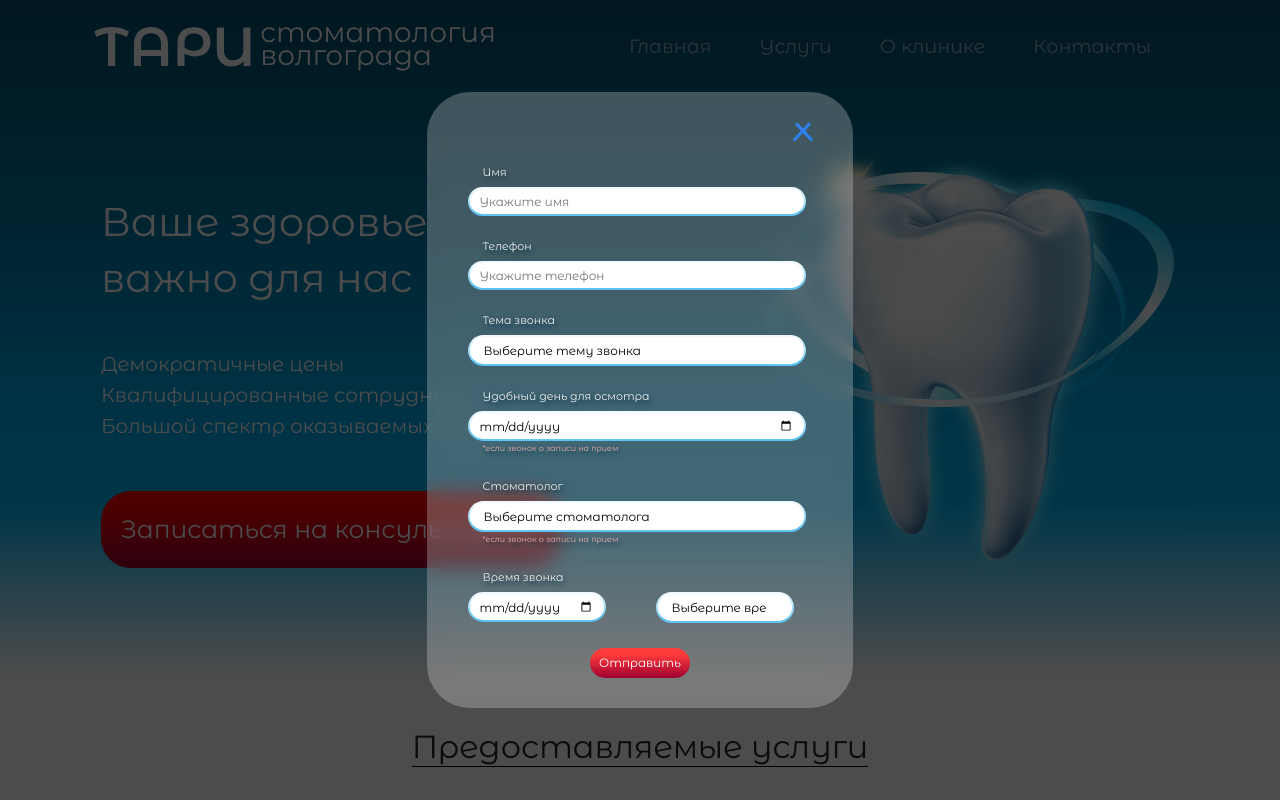
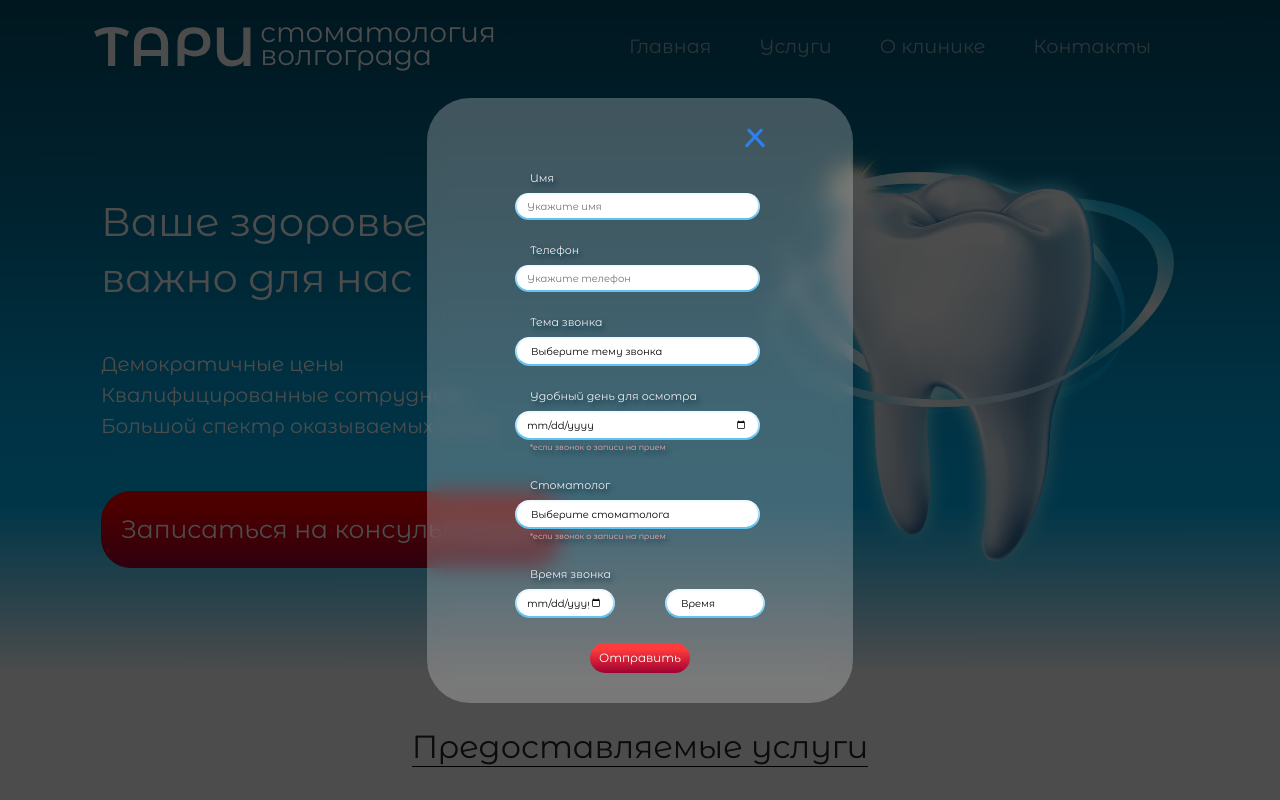
Before and after one commit to ooksushka/nir, a PHP site: page / in a window 1280 px wide, after a click on "Записаться на консультацию". Run offline with PHP 8.4, Linux system fonts and the light colour scheme; some libraries are stand-ins or nearby versions.

Commit message:
Add files via upload

```diff
--- a/index.html
+++ b/index.html
@@ -183,7 +183,7 @@
                         <p class="d-flex flex-row">
                         <input type="date" name="dateCall" placeholder="Укажите дату" style="width: 40%; margin-right: 50px;">
                         <select name="timeCall" style="width: 40%;">
-                            <option value="0">Выберите время</option>
+                            <option value="0">Время</option>
                             <option value="1">9:00</option>
                             <option value="2">12:00</option>
                             <option value="3">15:00</option>
--- a/main.css
+++ b/main.css
@@ -154,7 +154,7 @@
     border-radius: 21px;
 
     padding: 5px 10px;
-    font-size: 12px;
+    font-size: calc(8px + 2px);
 }
 
 p.lbl {
```
